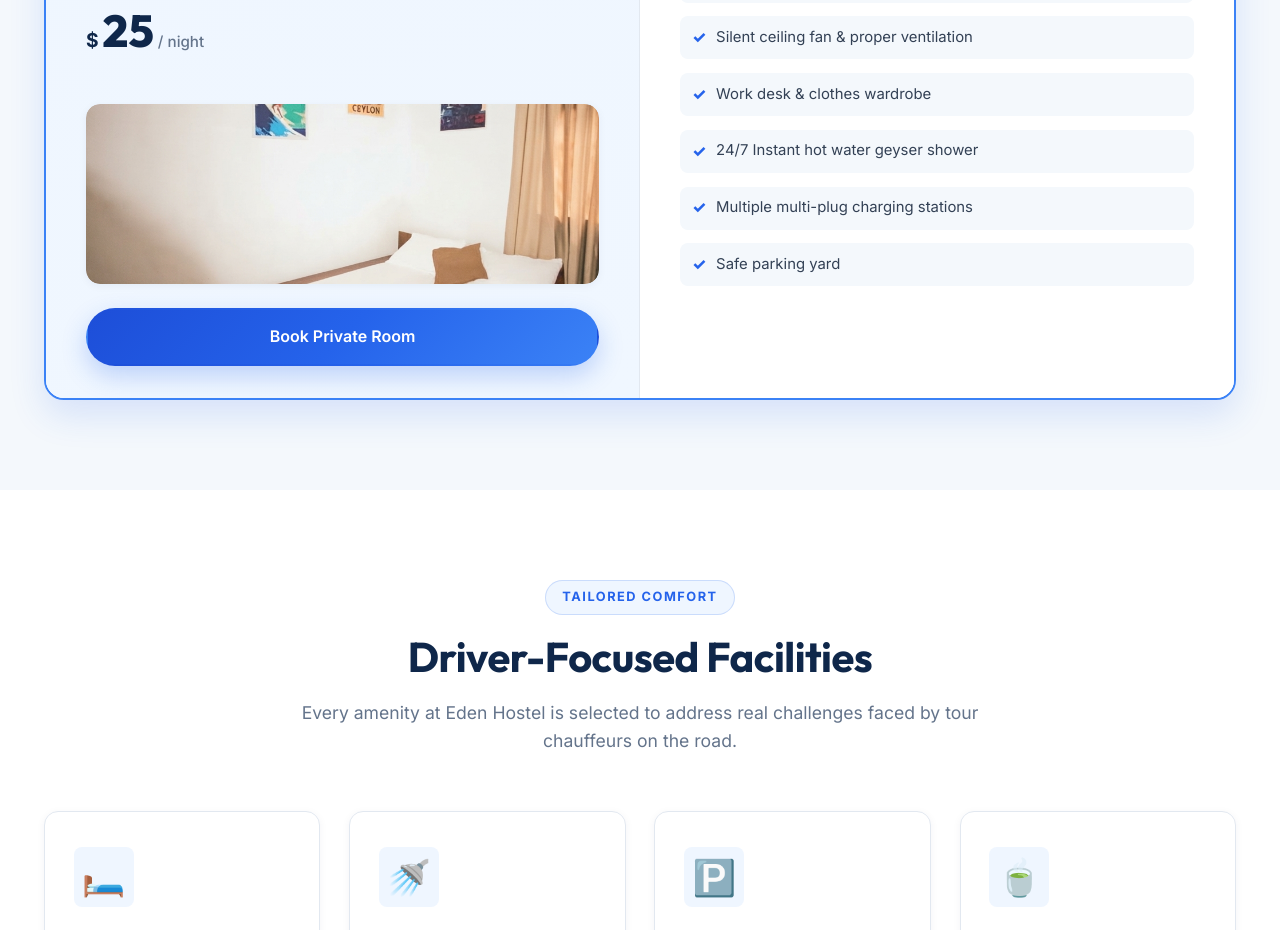
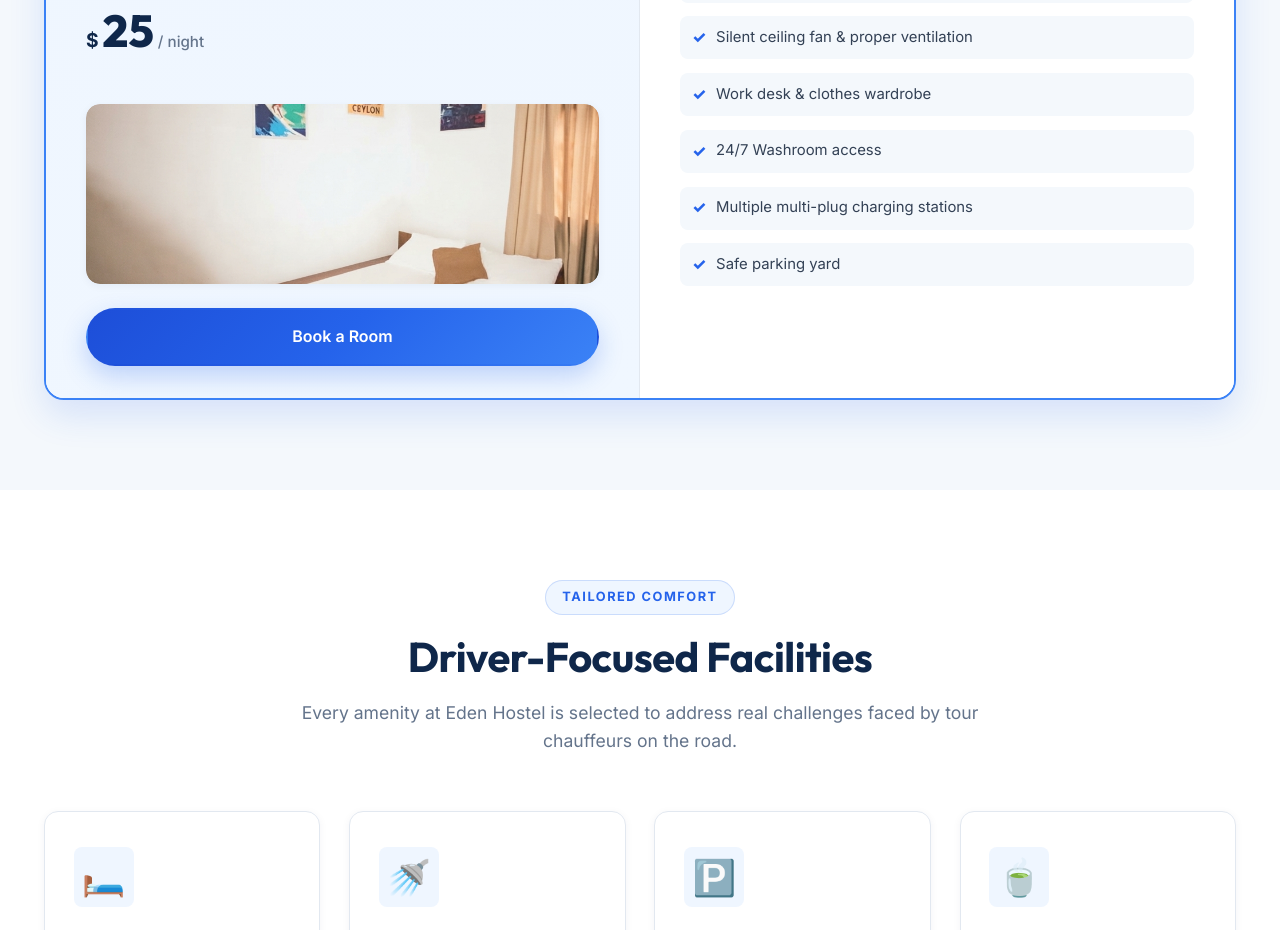
Before and after one commit to Dewni2004/Eden-Hostel, a plain HTML site: page index.html in a window 1280 px wide. Shown: the part 2700-3630 px from the top of the page. Drawn offline with Linux system fonts and the light colour scheme.

Commit message:
refactor: update room preview details and booking CTA text in index.html

```diff
--- a/index.html
+++ b/index.html
@@ -318,12 +318,13 @@
                                 <span class="period">/ night</span>
                             </div>
                             <div class="room-preview-img">
-                                <img src="images/room.jpg" alt="Private Driver Room at Eden Airport Hostel Negombo" loading="lazy">
+                                <img src="images/room.jpg" alt="Private Driver Room at Eden Airport Hostel Negombo"
+                                    loading="lazy">
                             </div>
                             <div class="room-action">
                                 <a href="https://wa.me/94713160016?text=Hi%20Eden%20Hostel,%20I%20would%20like%20to%20reserve%20a%20Private%20Driver%20Room%20($25)."
                                     target="_blank" rel="noopener" class="btn btn-primary btn-block">
-                                    Book Private Room
+                                    Book a Room
                                 </a>
                             </div>
                         </div>
@@ -332,7 +333,7 @@
                             <li><span>✓</span> Comfortable double bed with premium sheets</li>
                             <li><span>✓</span> Silent ceiling fan &amp; proper ventilation</li>
                             <li><span>✓</span> Work desk &amp; clothes wardrobe</li>
-                            <li><span>✓</span> 24/7 Instant hot water geyser shower</li>
+                            <li><span>✓</span> 24/7 Washroom access</li>
                             <li><span>✓</span> Multiple multi-plug charging stations</li>
                             <li><span>✓</span> Safe parking yard</li>
                         </ul>
```
